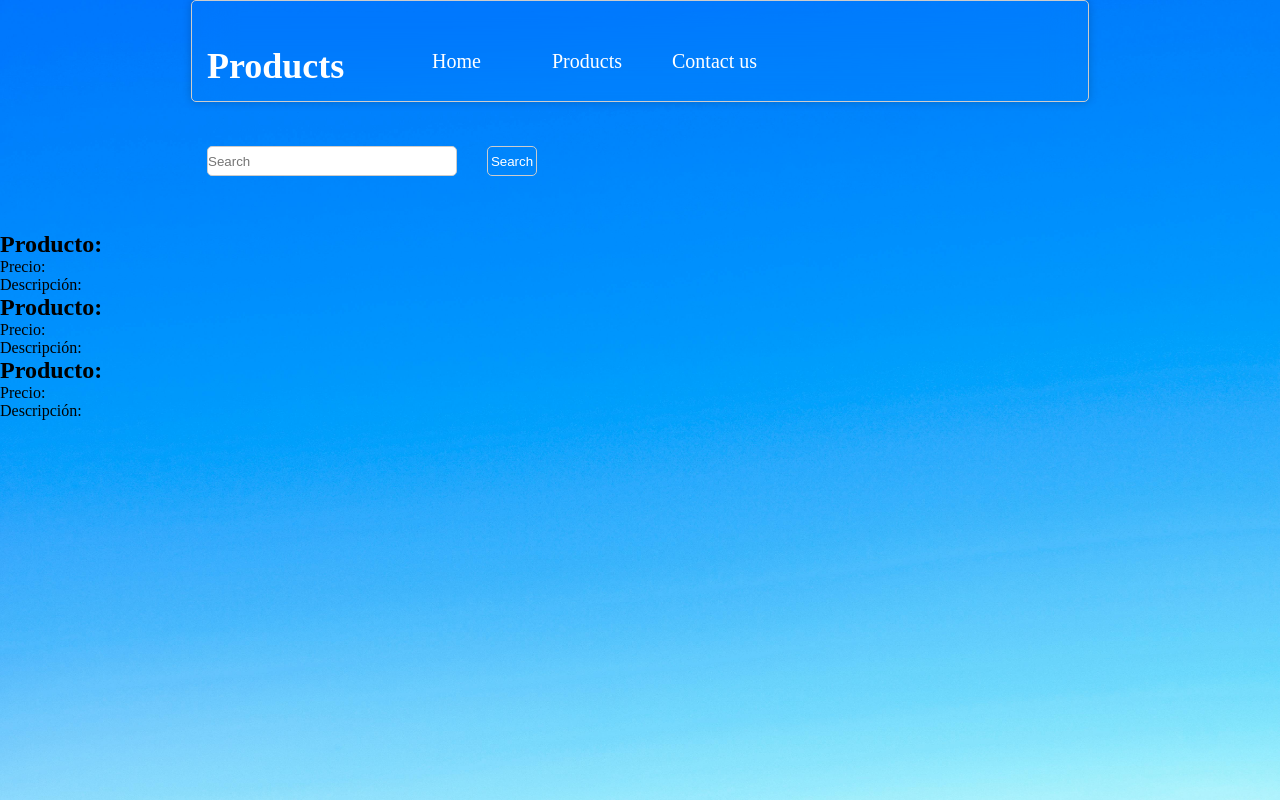
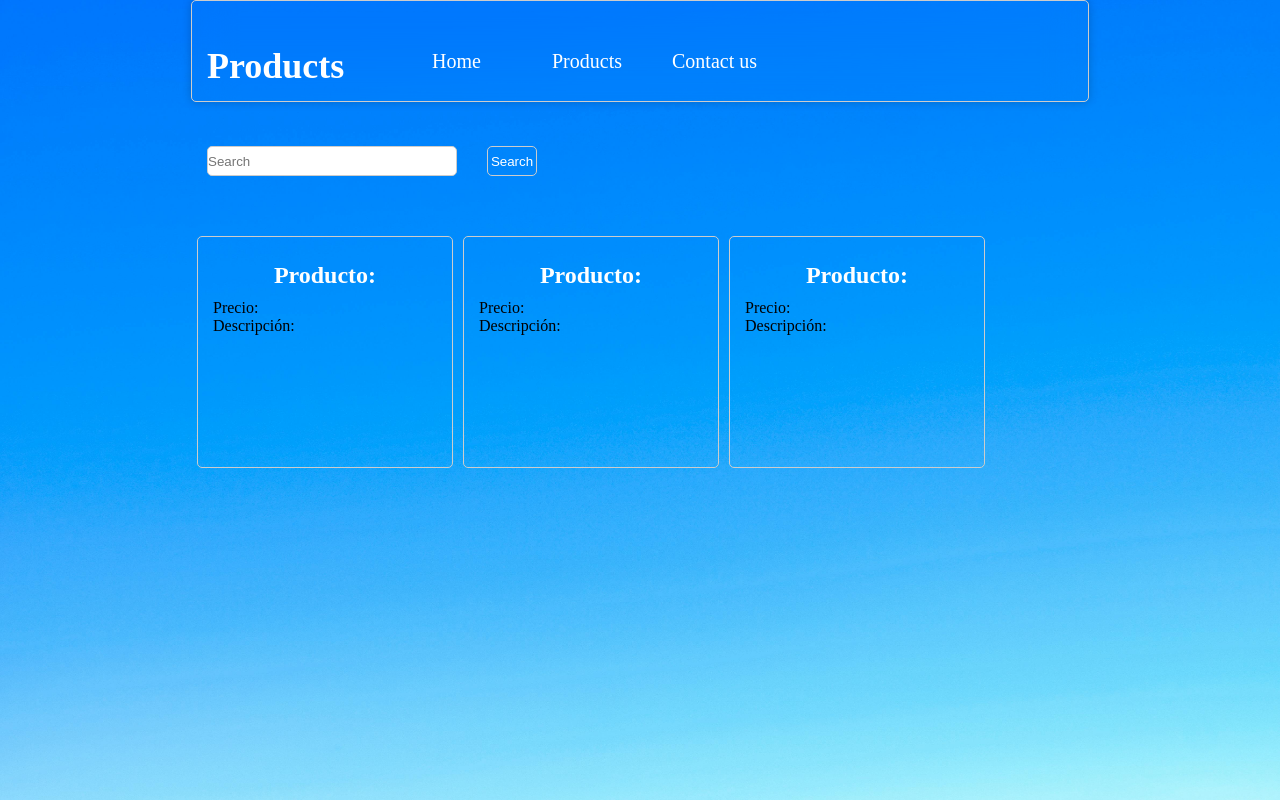
Before and after one commit to ingMarAmaya/prueba-tec, a Vue app in the folder prueba/: page / in a window 1280 px wide. Built offline with nearby package versions, Linux system fonts and the light colour scheme.

Commit message:
added style to tarjetas

```diff
--- a/prueba/src/components/tarjetas.vue
+++ b/prueba/src/components/tarjetas.vue
@@ -3,7 +3,7 @@
 </script>
 <template>
     <div>
-        <section>
+        <section class="tarjetas">
             <article class="tarjeta">
                 <h2>Producto: </h2>
                 <p>Precio: </p>
@@ -13,5 +13,24 @@
     </div>
 </template>
 <style scoped>
-
+    .tarjetas{
+        margin: 0px auto;
+        width: 70%;
+    }
+    .tarjeta{
+        display: block;
+        float: left;
+        margin: 0px auto;
+        width: 25%;
+        height: 200px;
+        border: 1px solid #ccc;
+        border-radius: 5px;
+        margin: 5px;
+        padding: 15px;
+    }
+    .tarjeta h2{
+        color: white;
+        text-align: center;
+        padding: 10px;
+    }
 </style>
```
